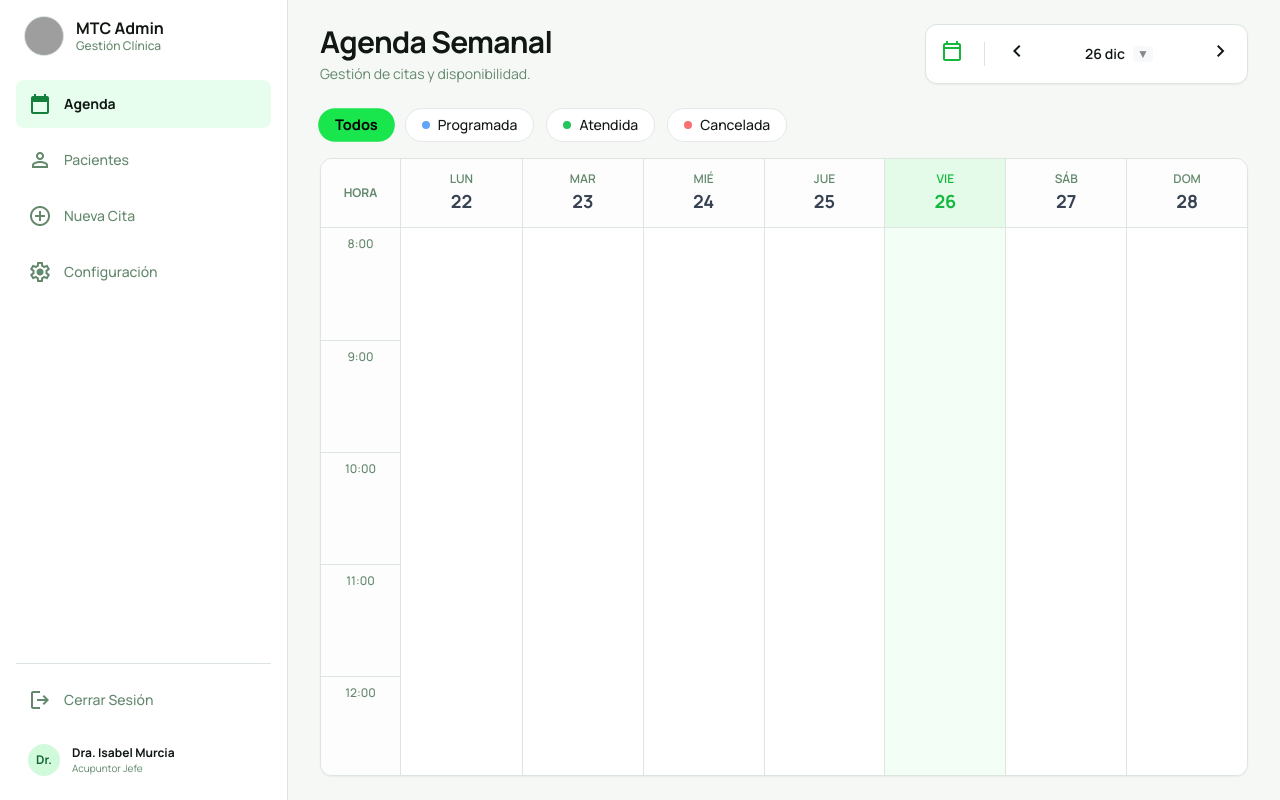
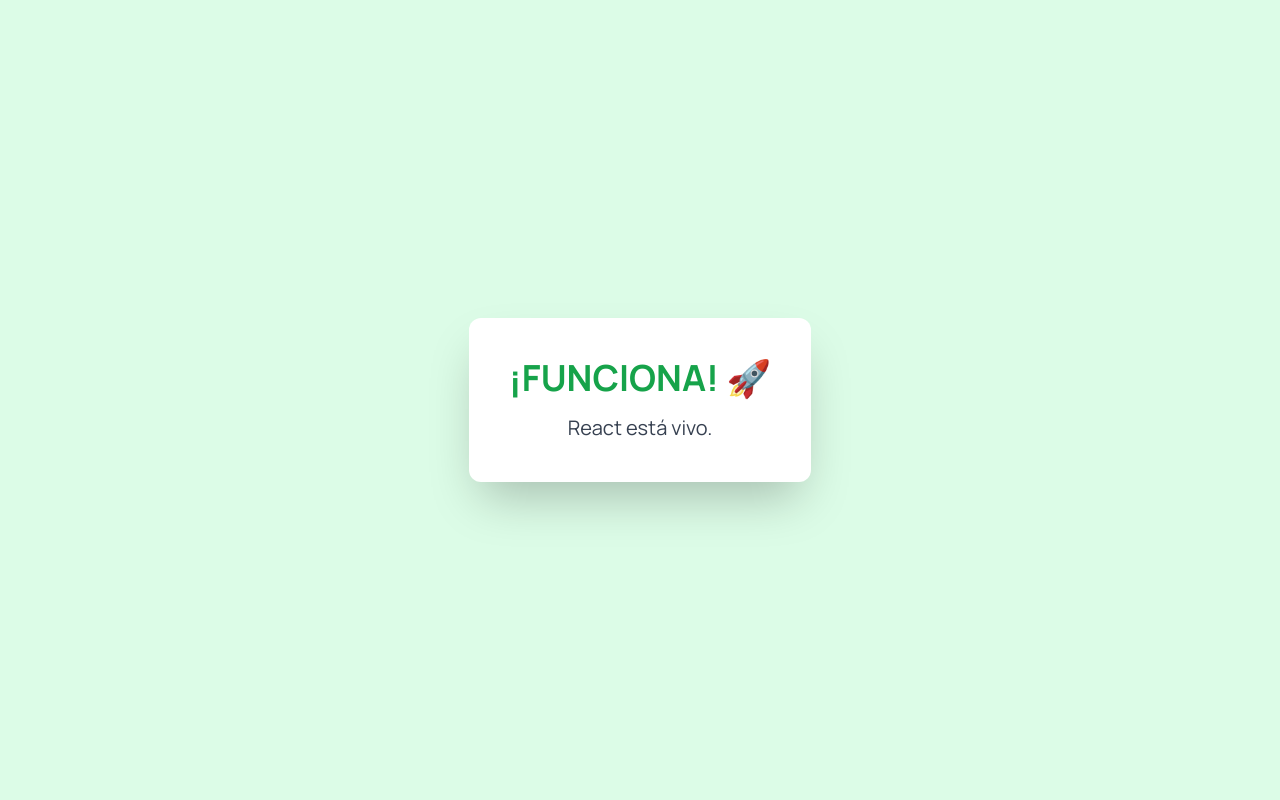
Before and after one commit to murciasaez/MTC-Administrador-, a React (Vite) app: page / in a window 1280 px wide. Before the commit this address led to /dashboard. Built offline with nearby package versions, Linux system fonts and the light colour scheme; grey boxes are pictures that could not be loaded.

Commit message:
test app

```diff
--- a/App.tsx
+++ b/App.tsx
@@ -1,32 +1,13 @@
 import React from 'react';
-import { BrowserRouter, Routes, Route, Navigate } from 'react-router-dom';
-
-// Importamos tus componentes tal cual los tenías antes
-import { Layout } from './components/Layout';
-import { Dashboard } from './screens/Dashboard';
-import { PatientsList } from './screens/PatientsList';
-import { NewAppointment } from './screens/NewAppointment';
-import { Settings } from './screens/Settings';
-import { QuickPatientAdd } from './screens/QuickPatientAdd';
 
 function App() {
   return (
-    <BrowserRouter>
-      <Routes>
-        {/* 1. RUTA RAÍZ: Si entran en la portada (/), enviarlos directos al Dashboard */}
-        <Route path="/" element={<Navigate to="/dashboard" replace />} />
-
-        {/* 2. RUTAS DE LA APP: Todas envueltas en tu Layout (Barra lateral) */}
-        <Route path="/dashboard" element={<Layout><Dashboard /></Layout>} />
-        <Route path="/pacientes" element={<Layout><PatientsList /></Layout>} />
-        <Route path="/new-appointment" element={<Layout><NewAppointment /></Layout>} />
-        <Route path="/settings" element={<Layout><Settings /></Layout>} />
-        <Route path="/quick-add" element={<Layout><QuickPatientAdd /></Layout>} />
-
-        {/* 3. COMODÍN: Cualquier ruta rara redirige al Dashboard */}
-        <Route path="*" element={<Navigate to="/dashboard" replace />} />
-      </Routes>
-    </BrowserRouter>
+    <div className="min-h-screen bg-green-100 flex items-center justify-center">
+      <div className="bg-white p-10 rounded-xl shadow-2xl text-center">
+        <h1 className="text-4xl font-bold text-green-600 mb-4">¡FUNCIONA! 🚀</h1>
+        <p className="text-gray-700 text-xl">React está vivo.</p>
+      </div>
+    </div>
   );
 }
 
```
